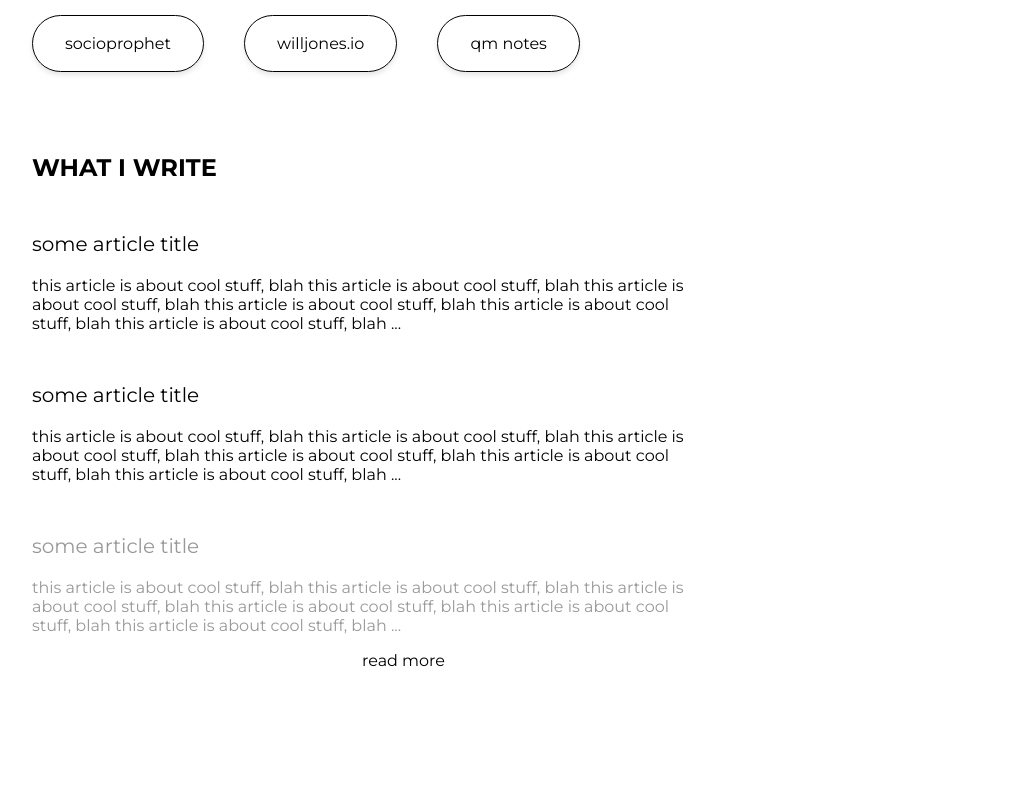
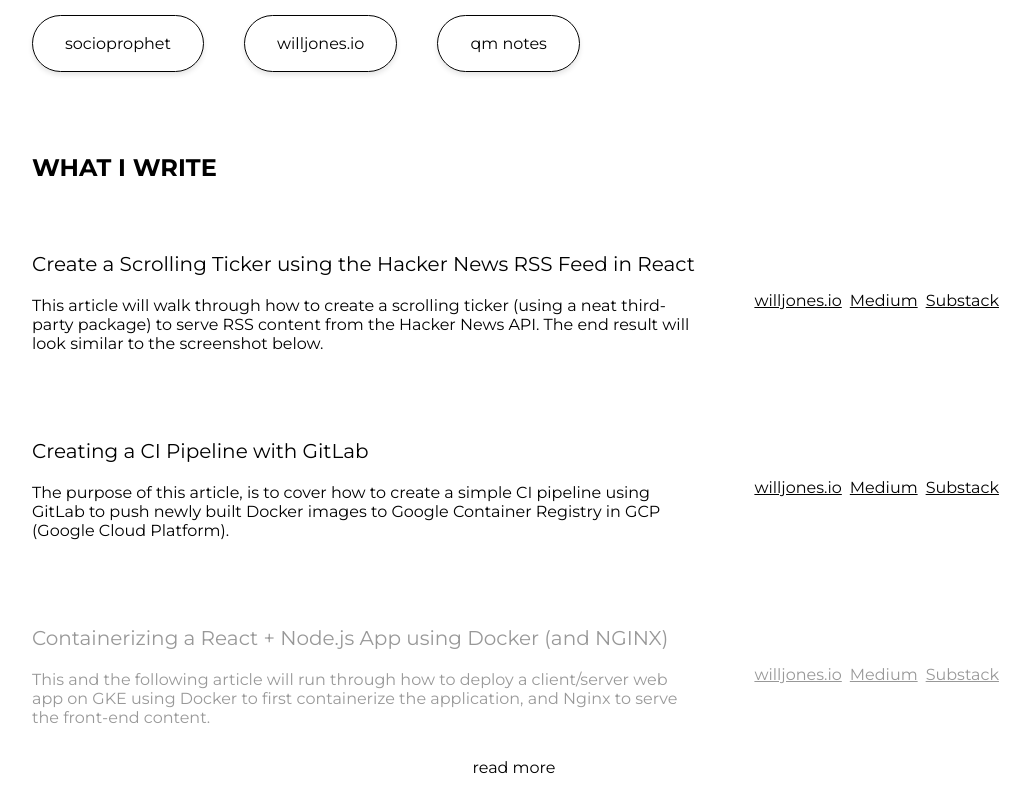
Before and after one commit to willdvlpr/willjonesio-v2, a Vue app: page / in a window 1280 px wide. Shown: the part 342-1142 px from the top of the page, without its empty margins (126-1156 px from the left). Before the commit the page ends 1020 px from the top, so only its background shows below. Built offline with nearby package versions, Linux system fonts and the light colour scheme.

Commit message:
add article link bar

```diff
--- /dev/null
+++ b/src/components/ArticleLinkBar.vue
@@ -0,0 +1,20 @@
+<script setup></script>
+<template>
+  <div>
+    <p>willjones.io</p>
+    <p>Medium</p>
+    <p>Substack</p>
+  </div>
+</template>
+<style scoped>
+div {
+  display: flex;
+}
+
+p {
+  margin-left: 4px;
+  margin-right: 4px;
+  font-size: 16px;
+  text-decoration: underline;
+}
+</style>
--- a/src/components/ArticlePreview.vue
+++ b/src/components/ArticlePreview.vue
@@ -1,25 +1,50 @@
-<script setup></script>
+<script setup>
+import { computed } from 'vue';
+import ArticleLinkBar from './ArticleLinkBar.vue';
+const props = defineProps(['title', 'previewBody', 'link']);
+
+const computeOverlay = computed(() => ({
+  opacity: props.link ? '1' : '0.4',
+  cursor: props.link ? 'pointer' : 'default'
+}));
+</script>
 
 <template>
+  <div :style="computeOverlay">
     <article>
       <div class="article-wrapper">
-      <h3>some article title</h3>
+        <a :href="link" target="_blank">
+          <h3>{{ title }}</h3>
           <p>
-        this article is about cool stuff, blah this article is about cool stuff, blah this article
-        is about cool stuff, blah this article is about cool stuff, blah this article is about cool
-        stuff, blah this article is about cool stuff, blah ...
+            {{ previewBody }}
           </p>
+        </a>
       </div>
+      <aside><ArticleLinkBar /></aside>
     </article>
+  </div>
 </template>
 
 <style scoped>
 article {
+  display: flex;
+  align-items: center;
   margin-top: 50px;
+}
+
+.overlay {
+  opacity: 0.4;
 }
 
 .article-wrapper {
   width: 60%;
+  margin-right: 50px;
+}
+
+a {
+  color: #000;
+  text-decoration: none;
+  font-size: 16px;
 }
 
 h3 {
--- a/src/components/WriteSection.vue
+++ b/src/components/WriteSection.vue
@@ -1,13 +1,18 @@
 <script setup>
+import { articleItems } from '../constants/links';
 import ArticlePreview from './ArticlePreview.vue';
 </script>
 
 <template>
   <h2>WHAT I WRITE</h2>
-  <ArticlePreview />
-  <ArticlePreview />
-  <div class="overlay"><ArticlePreview /></div>
-  <div class="read-more">read more</div>
+
+  <ArticlePreview
+    v-for="articleItem in articleItems"
+    :key="articleItem.title"
+    v-bind="articleItem"
+  />
+
+  <div class="read-more"><a href="https://willdvlpr.medium.com/" target="_blank">read more</a></div>
 </template>
 
 <style scoped>
@@ -16,12 +21,16 @@ h2 {
   font-weight: bold;
 }
 
-.overlay {
-  opacity: 0.4;
+.read-more {
+  margin-right: 150px;
+  padding-top: 15px;
+  padding-bottom: 15px;
+  font-size: 16px;
+  text-align: center;
 }
 
-.read-more {
-  font-size: 16px;
-  margin-left: 330px;
+a {
+  color: #000;
+  text-decoration: none;
 }
 </style>
--- a/src/constants/links.js
+++ b/src/constants/links.js
@@ -26,3 +26,24 @@ export const projectItems = [
     isRounded: true
   }
 ];
+
+export const articleItems = [
+  {
+    title: 'Create a Scrolling Ticker using the Hacker News RSS Feed in React',
+    previewBody:
+      'This article will walk through how to create a scrolling ticker (using a neat third-party package) to serve RSS content from the Hacker News API. The end result will look similar to the screenshot below.',
+    link: 'https://willdvlpr.medium.com/create-a-scrolling-ticker-using-the-hacker-news-rss-feed-in-react-42633320a2b0'
+  },
+  {
+    title: 'Creating a CI Pipeline with GitLab',
+    previewBody:
+      'The purpose of this article, is to cover how to create a simple CI pipeline using GitLab to push newly built Docker images to Google Container Registry in GCP (Google Cloud Platform).',
+    link: 'https://willdvlpr.medium.com/creating-a-ci-pipeline-with-gitlab-b4bd0b68e80c'
+  },
+  {
+    title: 'Containerizing a React + Node.js App using Docker (and NGINX)',
+    previewBody:
+      'This and the following article will run through how to deploy a client/server web app on GKE using Docker to first containerize the application, and Nginx to serve the front-end content.',
+    link: null
+  }
+];
```
Lines whose indentation alone changed are shown as unchanged.
